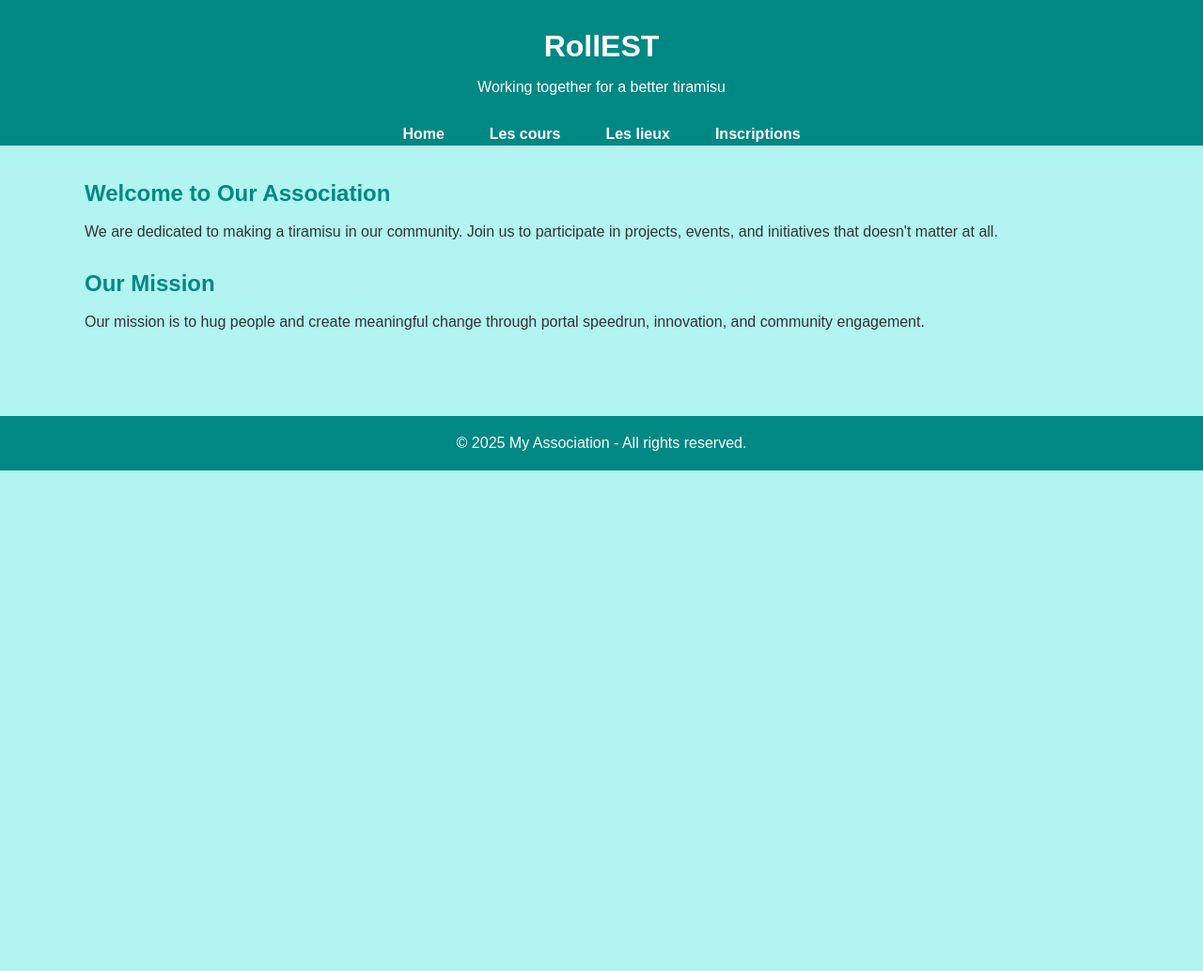
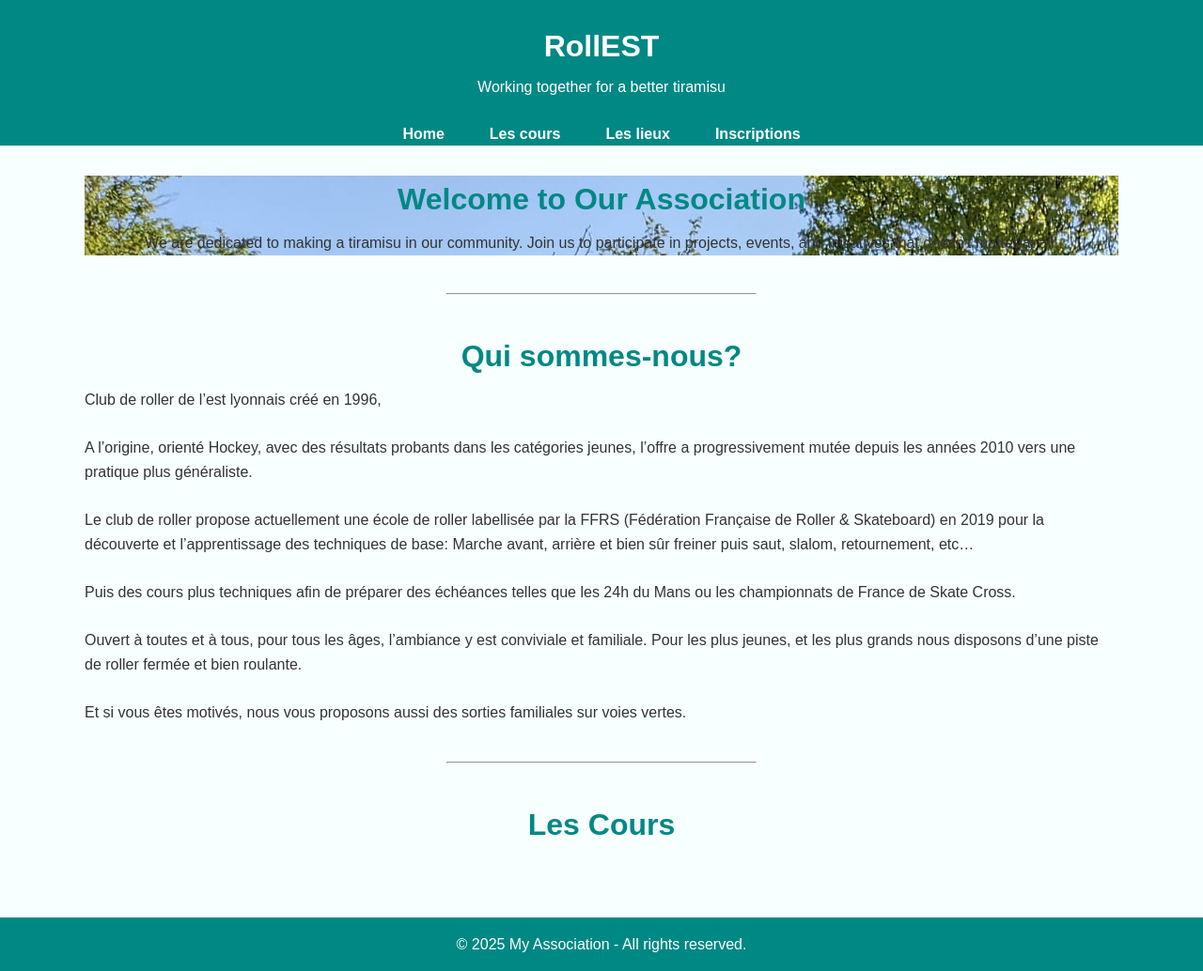
Before and after one commit to french-coral/rollest, a plain HTML site: page index.html in a window 1280 px wide. Shown: the whole page at 94% size. Before the commit the page ends 800 px from the top, so only its background shows below. Drawn offline with Linux system fonts and the light colour scheme.

Commit message:
"Qui sommes-nous" category + main image

```diff
--- a/index.html
+++ b/index.html
@@ -20,7 +20,7 @@
   <nav>
     <ul class="container">
       <li><a href="#">Home</a></li>
-      <li><a href="#">Les cours</a></li>
+      <li><a href="#les-cours">Les cours</a></li>
       <li><a href="#">Les lieux</a></li>
       <li><a href="#">Inscriptions</a></li>
     </ul>
@@ -29,19 +29,28 @@
   <!-- Main Content -->
   <main class="container">
     <section>
+        <div class="main-image"/>
       <h2>Welcome to Our Association</h2>
       <p>
         We are dedicated to making a tiramisu in our community.
         Join us to participate in projects, events, and initiatives that doesn't matter at all.
       </p>
     </section>
-
+    <hr />
     <section>
-      <h2>Our Mission</h2>
-      <p>
-        Our mission is to hug people and create meaningful change
-        through portal speedrun, innovation, and community engagement.
+      <h2>Qui sommes-nous?</h2>
+      <p class="presentation-text">
+        Club de roller de l’est lyonnais créé en 1996, <br/> <br/>
+        A l’origine, orienté Hockey, avec des résultats probants dans les catégories jeunes, l’offre a progressivement mutée depuis les années 2010 vers une pratique plus généraliste. <br/> <br/>
+        Le club de roller propose actuellement une école de roller labellisée par la FFRS (Fédération Française de Roller & Skateboard) en 2019 pour la découverte et l’apprentissage des techniques de base: Marche avant, arrière et bien sûr freiner puis saut, slalom, retournement, etc… <br/> <br/>
+        Puis des cours plus techniques afin de préparer des échéances telles que les 24h du Mans ou les championnats de France de Skate Cross. <br/> <br/>
+        Ouvert à toutes et à tous, pour tous les âges, l’ambiance y est conviviale et familiale. Pour les plus jeunes, et les plus grands nous disposons d’une piste de roller fermée et bien roulante.<br/> <br/>
+        Et si vous êtes motivés, nous vous proposons aussi des sorties familiales sur voies vertes.
       </p>
+    </section>
+    <hr />
+    <section id="les-cours">
+        <h2>Les Cours</h2>
     </section>
   </main>
 
--- a/style.css
+++ b/style.css
@@ -7,7 +7,7 @@
 
 body {
   font-family: Arial, sans-serif;
-  background-color: rgb(177, 244, 241); /* Secondary color */
+  background-color: rgb(247, 255, 255); /* Secondary color */
   color: #333;
   line-height: 1.6;
 }
@@ -17,6 +17,12 @@ body {
   width: 90%;
   max-width: 1100px;
   margin: auto;
+}
+
+.main-image {
+  width: 100%;
+  height: 30%;
+  background-image: url(./assets/course-de-chevaux.jpg);
 }
 
 /* Header */
@@ -64,13 +70,28 @@ main {
   padding: 2rem 0;
 }
 
+
 main h2 {
   color: rgb(0, 136, 132);
   margin-bottom: 0.5rem;
+  text-align: center;
+  font-size: xx-large;
 }
 
 main p {
   margin-bottom: 1.5rem;
+  text-align: center;
+}
+
+.presentation-text {
+  text-align: left;
+}
+
+hr {
+  color: rgb(0, 136, 132);
+  width: 30%;
+  margin: auto;
+  margin-block: 2.5rem;
 }
 
 /* Footer */
```
Also changed, not shown: assets/course-de-chevaux.jpg (added).
